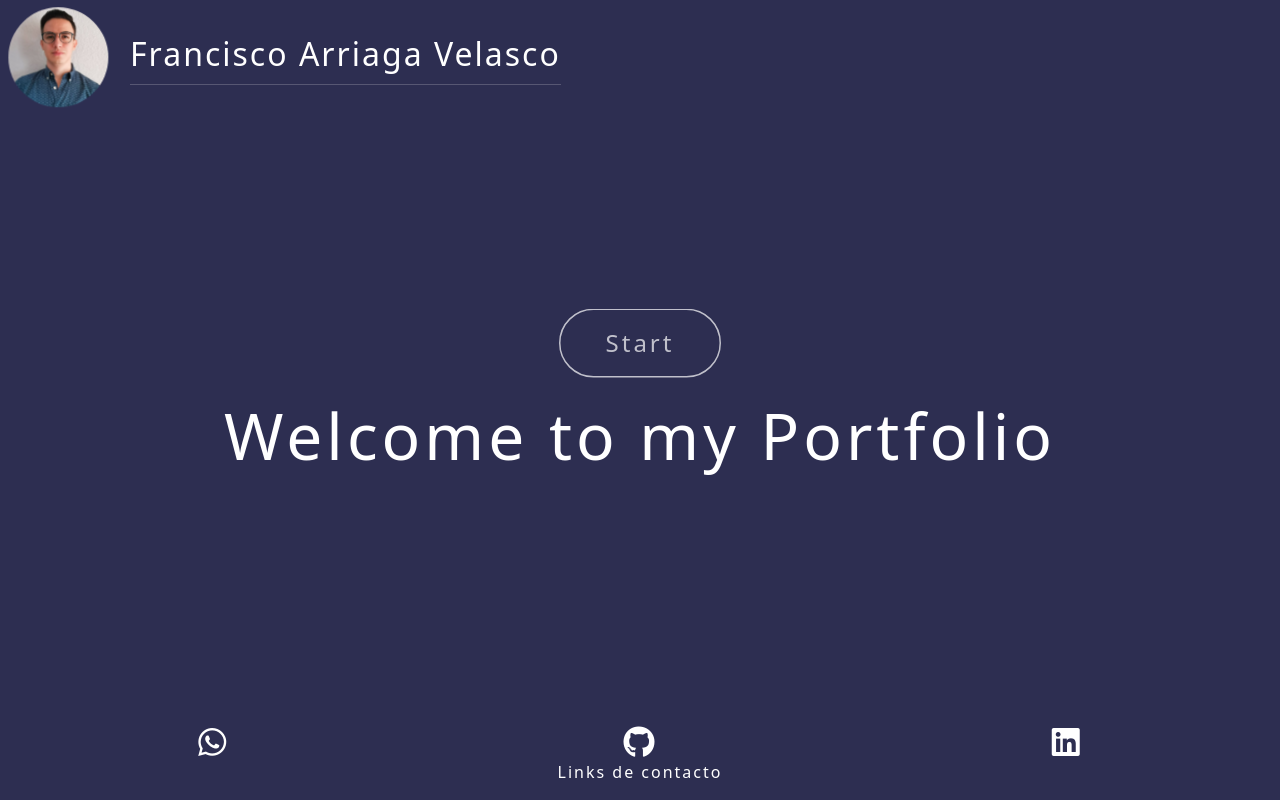
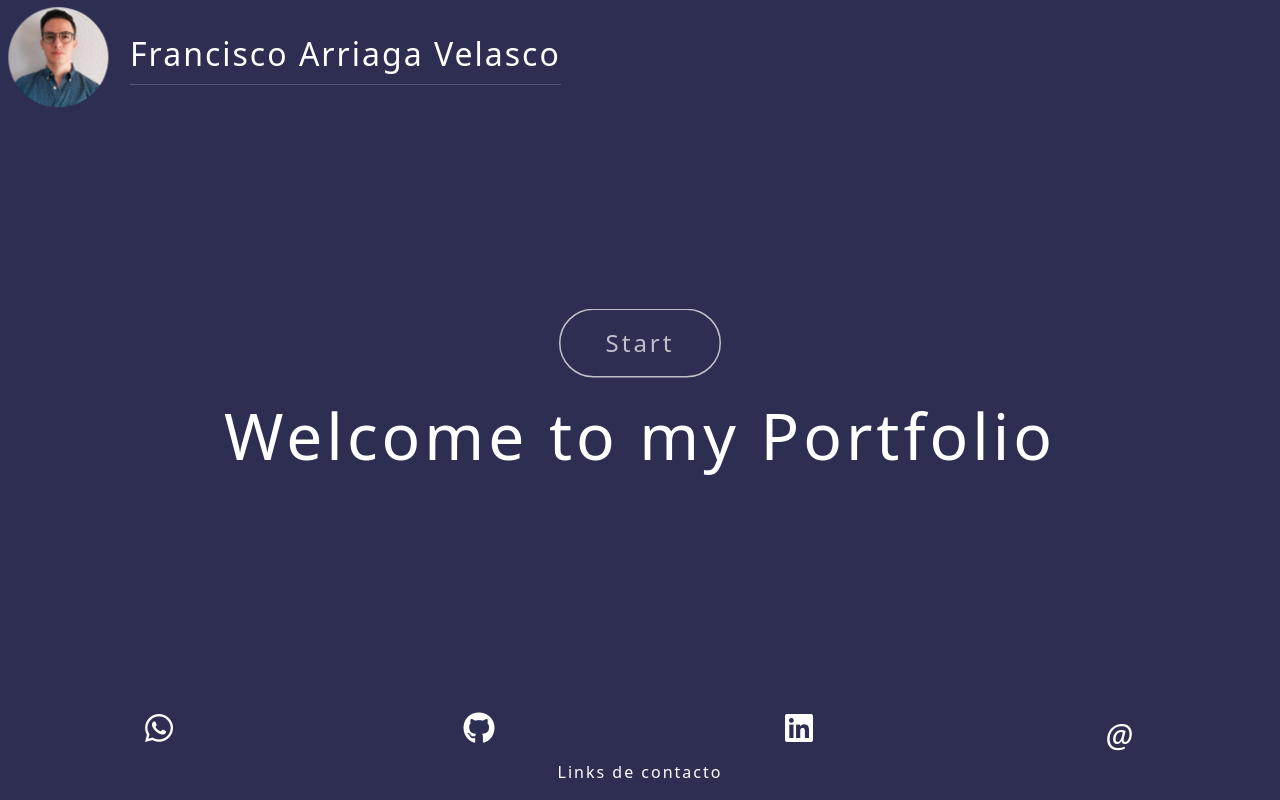
Before and after one commit to arrrriaga/portafolio-proyectos, a React (Create React App) app: page / in a window 1280 px wide. Built offline with nearby package versions, Linux system fonts and the light colour scheme.

Commit message:
Footer ajuste

```diff
--- a/src/components/Footer/index.js
+++ b/src/components/Footer/index.js
@@ -39,6 +39,11 @@ const FooterComponent = () => {
               <i className="fa-2x fa-brands fa-linkedin"></i>
             </a>
           </Col>
+          <Col>
+            <a href="mailto:arriaga.francisco@outlook.com">
+              <i className="fa-2x fa-at" />
+            </a>
+          </Col>
         </Row>
         <Row>
           <Col>Links de contacto</Col>
```
